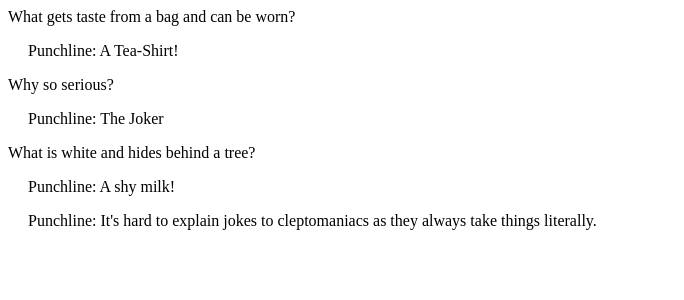
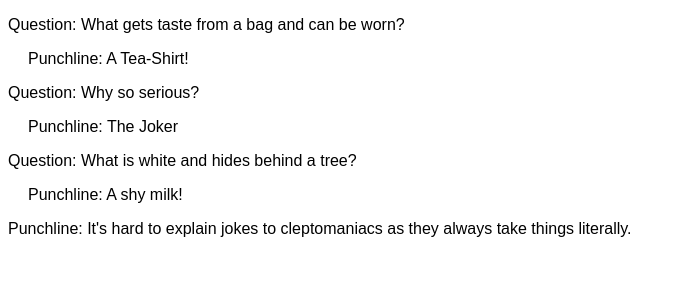
Before and after one commit to PhilDusseldorf/react-course, a React (Create React App) app: page / in a window 1280 px wide. Shown: the top 300 px of the page, without its empty margins (0-684 px from the left). Built offline with nearby package versions, Linux system fonts and the light colour scheme.

Commit message:
styled Joke

```diff
--- a/src/objectives/Joke.js
+++ b/src/objectives/Joke.js
@@ -8,9 +8,11 @@ function Joke(params) {
     }
 
     return (
-        <div>
-            <Question />
-            <p style={{ textIndent: "20px" }}>
+        <div style={{ fontFamily: "Arial, Helvetica, sans-serif" }}>
+            <p style={{ display: !params.question && "none" }}>
+                Question: {params.question}
+            </p>
+            <p style={{ textIndent: params.question && "20px" }}>
                 Punchline: {params.punchline}
             </p>
         </div >
```
